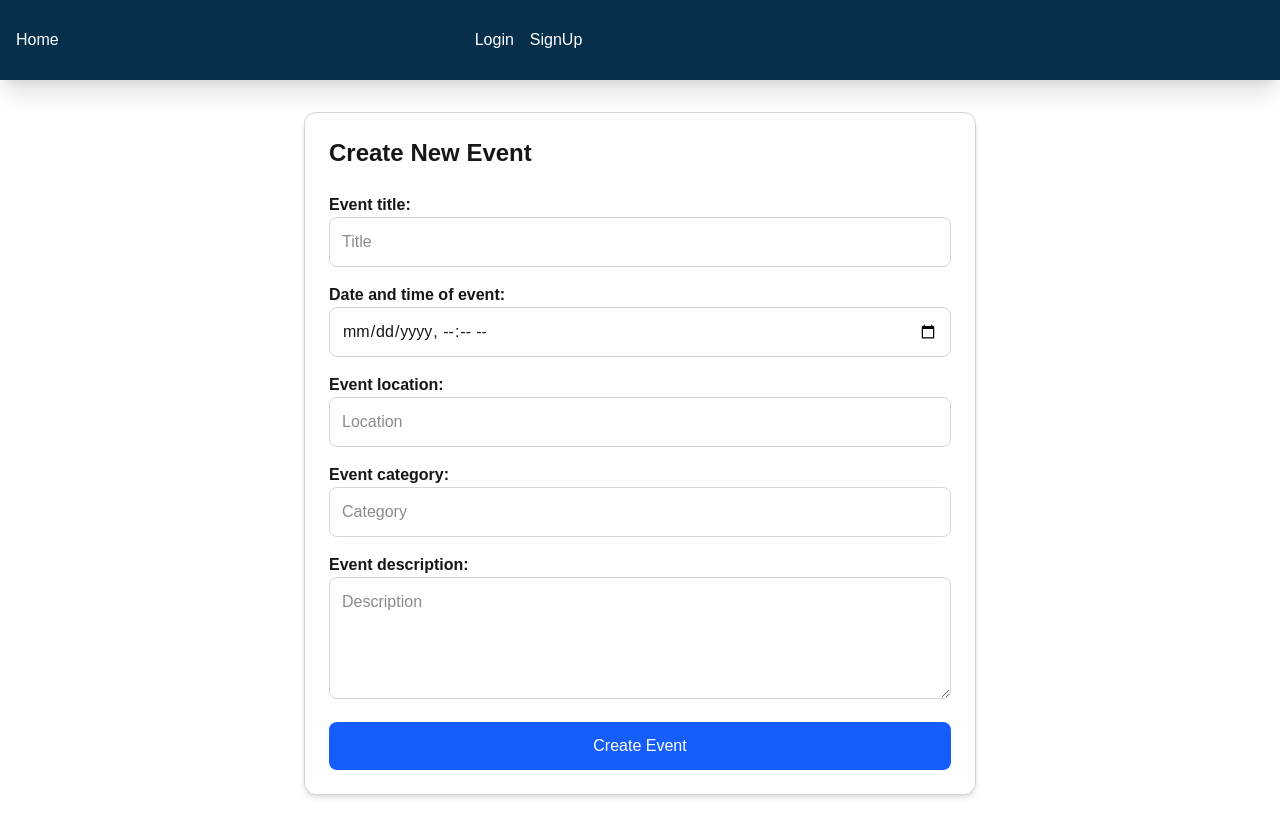
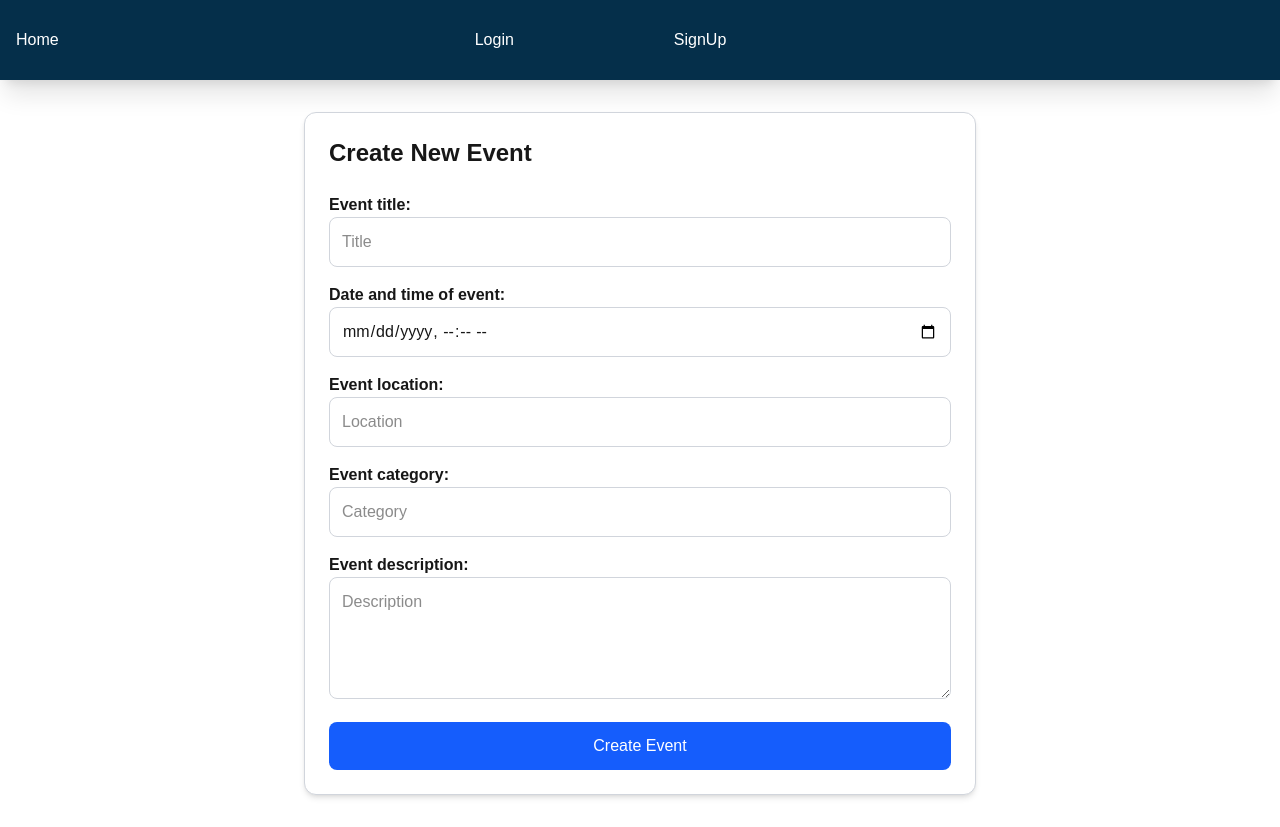
Before and after one commit to KongkaMozumderSUST/Aamarpay-Event-Management-Systems, a Next.js app in the folder event-management-system/: page /CreateEvents in a window 1280 px wide. Built offline with nearby package versions, Linux system fonts and the light colour scheme.

Commit message:
my events

```diff
--- a/event-management-system/components/Navbar.tsx
+++ b/event-management-system/components/Navbar.tsx
@@ -1,35 +1,37 @@
 "use client"
 import Link from "next/link";
-import { redirect } from "next/navigation";
+import { redirect,useRouter} from "next/navigation";
 import { useEffect, useState } from "react";
 export default function Navbar()
 {
     const [currentUserName,setCurrentUserName] = useState("")
+    const router = useRouter();
     useEffect(() => {
       const storedUser = localStorage.getItem("user");
       const currentUserName = storedUser ? JSON.parse(storedUser).name : "";
       setCurrentUserName(currentUserName);
+      router.refresh()
     },[])
 
 
   async function handleSubmitLogout(e: React.FormEvent) {
     e.preventDefault();
     localStorage.setItem("user","");
+    router.refresh();
     redirect('/')
   }
 return(
 <div className="bg-sky-950 flex items-center gap-100 h-20 p-4 shadow-xl">
   <div><a href="/" className="text-white">Home</a></div>
-  <div className="justify-end p-4 flex items-center gap-4">
+  <div className="justify-end p-4 flex items-center gap-40">
 {currentUserName?
   (<><div><a href="/MyEvents" className="text-white"><button>My Event</button></a></div>
   <div><Link href="/CreateEvents" className="text-white"><button>Create Event</button></Link></div>
-  <div>
+
     <div><a href="/" className="text-white"><button>{currentUserName}</button></a></div>
     <form onSubmit={handleSubmitLogout}>
     <button type="submit" className="text-white" >Logout</button>
     </form>
-    </div>
 
   </>
   ) :<>
```
